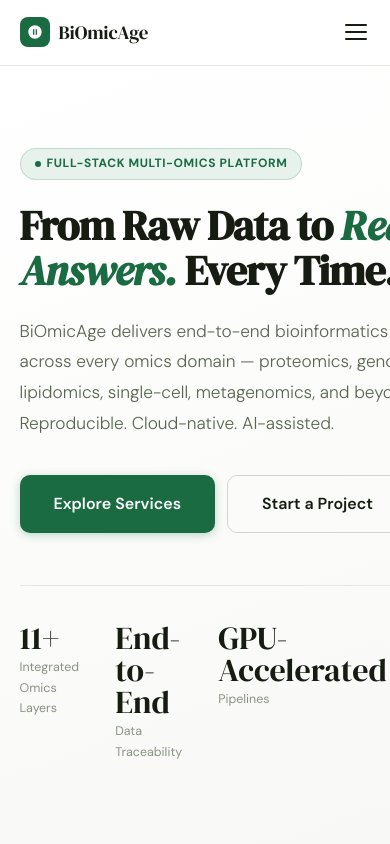
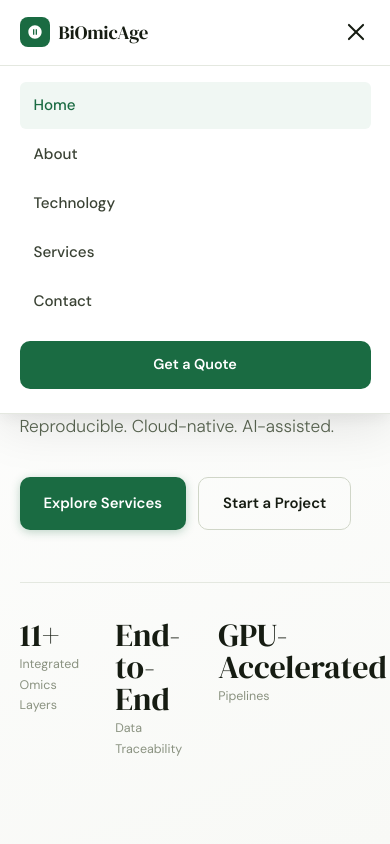
Before and after one commit to SMahadev-Omics/biomicage-website, a plain HTML site: page index.html in a window 390 px wide. Both pictures are taken after a click on the button "Menu". Shown: the top 844 px of the page. Drawn offline with nearby package versions, Linux system fonts and the light colour scheme.

Commit message:
Fix mobile responsiveness: working hamburger menu, shared JS, mobile nav dropdown

```diff
--- a/about.html
+++ b/about.html
@@ -145,9 +145,19 @@
       <li><a href="contact.html">Contact</a></li>
     </ul>
     <a href="contact.html" class="nav-cta">Get a Quote</a>
-    <button class="nav-hamburger"><span></span><span></span><span></span></button>
+    <button class="nav-hamburger" id="hamburger"><span></span><span></span><span></span></button>
   </div>
 </nav>
+<div class="nav-mobile-menu" id="navMobileMenu">
+  <ul>
+    <li><a href="index.html">Home</a></li>
+    <li><a href="about.html" class="active">About</a></li>
+    <li><a href="technology.html">Technology</a></li>
+    <li><a href="services.html">Services</a></li>
+    <li><a href="contact.html">Contact</a></li>
+  </ul>
+  <a href="contact.html" class="mob-cta">Get a Quote</a>
+</div>
 
 <!-- PAGE HERO -->
 <div class="page-hero">
@@ -291,9 +301,6 @@
     </div>
   </div>
 </footer>
-<script>
-  const nav = document.getElementById('nav');
-  window.addEventListener('scroll', () => nav.classList.toggle('scrolled', window.scrollY > 20));
-</script>
+<script src="assets/js/main.js"></script>
 </body>
 </html>
--- a/assets/css/shared.css
+++ b/assets/css/shared.css
@@ -305,6 +305,51 @@ a { text-decoration: none; color: inherit; }
 .d4 { animation-delay: 0.40s; }
 .d5 { animation-delay: 0.52s; }
 
+/* ══════════════════ MOBILE NAV MENU ══════════════════ */
+.nav-mobile-menu {
+  display: none;
+  position: fixed;
+  top: var(--nav-h);
+  left: 0; right: 0;
+  background: var(--white);
+  border-bottom: 1px solid var(--border);
+  box-shadow: var(--shadow-lg);
+  padding: 16px 5% 24px;
+  z-index: 199;
+  flex-direction: column;
+  gap: 4px;
+  animation: fadeIn 0.2s ease;
+}
+.nav-mobile-menu.open { display: flex; }
+.nav-mobile-menu ul { list-style: none; display: flex; flex-direction: column; gap: 2px; }
+.nav-mobile-menu ul a {
+  display: block; padding: 11px 14px;
+  border-radius: var(--radius-sm);
+  font-size: 0.95rem; font-weight: 500;
+  color: var(--ink-soft);
+  transition: color 0.2s, background 0.2s;
+}
+.nav-mobile-menu ul a:hover,
+.nav-mobile-menu ul a.active { color: var(--green); background: var(--green-pale); }
+.nav-mobile-menu .mob-cta {
+  margin-top: 12px;
+  display: block; text-align: center;
+  background: var(--green); color: white;
+  border-radius: var(--radius); padding: 12px;
+  font-size: 0.9rem; font-weight: 600;
+  transition: background 0.2s;
+}
+.nav-mobile-menu .mob-cta:hover { background: var(--green-mid); }
+
+/* Hamburger → X animation */
+.nav-hamburger span { transition: all 0.3s ease; }
+.nav-hamburger.open span:nth-child(1) { transform: translateY(7px) rotate(45deg); }
+.nav-hamburger.open span:nth-child(2) { opacity: 0; transform: scaleX(0); }
+.nav-hamburger.open span:nth-child(3) { transform: translateY(-7px) rotate(-45deg); }
+
+/* Prevent body scroll when menu open */
+body.menu-open { overflow: hidden; }
+
 /* ══════════════════ RESPONSIVE ══════════════════ */
 @media (max-width: 900px) {
   :root { --section-py: 60px; }
@@ -313,6 +358,11 @@ a { text-decoration: none; color: inherit; }
   .footer-grid { grid-template-columns: 1fr 1fr; gap: 32px; }
 }
 @media (max-width: 600px) {
+  :root { --section-py: 48px; }
   .footer-grid { grid-template-columns: 1fr; }
   .footer-bottom { flex-direction: column; align-items: flex-start; }
+  .section { padding: var(--section-py) 4%; }
+  .btn { padding: 11px 20px; font-size: 0.88rem; }
+  .btn-lg { padding: 13px 24px; font-size: 0.93rem; }
+  .section-title { font-size: clamp(1.6rem, 6vw, 2.2rem); }
 }
--- /dev/null
+++ b/assets/js/main.js
@@ -0,0 +1,45 @@
+/* ═══════════════════════════════════════════
+   BiOmicAge — Shared JavaScript
+   ═══════════════════════════════════════════ */
+
+document.addEventListener('DOMContentLoaded', () => {
+
+  /* ── NAV SCROLL EFFECT ── */
+  const nav = document.getElementById('nav');
+  if (nav) {
+    window.addEventListener('scroll', () => {
+      nav.classList.toggle('scrolled', window.scrollY > 20);
+    });
+  }
+
+  /* ── MOBILE HAMBURGER MENU ── */
+  const hamburger = document.querySelector('.nav-hamburger');
+  const mobileMenu = document.getElementById('navMobileMenu');
+
+  if (hamburger && mobileMenu) {
+    hamburger.addEventListener('click', () => {
+      hamburger.classList.toggle('open');
+      mobileMenu.classList.toggle('open');
+      document.body.classList.toggle('menu-open');
+    });
+
+    // Close menu when any link is clicked
+    mobileMenu.querySelectorAll('a').forEach(link => {
+      link.addEventListener('click', () => {
+        hamburger.classList.remove('open');
+        mobileMenu.classList.remove('open');
+        document.body.classList.remove('menu-open');
+      });
+    });
+
+    // Close menu on outside click
+    document.addEventListener('click', (e) => {
+      if (!nav.contains(e.target) && !mobileMenu.contains(e.target)) {
+        hamburger.classList.remove('open');
+        mobileMenu.classList.remove('open');
+        document.body.classList.remove('menu-open');
+      }
+    });
+  }
+
+});
--- a/index.html
+++ b/index.html
@@ -244,11 +244,21 @@
       <li><a href="contact.html">Contact</a></li>
     </ul>
     <a href="contact.html" class="nav-cta">Get a Quote</a>
-    <button class="nav-hamburger" aria-label="Menu">
+    <button class="nav-hamburger" id="hamburger" aria-label="Menu">
       <span></span><span></span><span></span>
     </button>
   </div>
 </nav>
+<div class="nav-mobile-menu" id="navMobileMenu">
+  <ul>
+    <li><a href="index.html" class="active">Home</a></li>
+    <li><a href="about.html">About</a></li>
+    <li><a href="technology.html">Technology</a></li>
+    <li><a href="services.html">Services</a></li>
+    <li><a href="contact.html">Contact</a></li>
+  </ul>
+  <a href="contact.html" class="mob-cta">Get a Quote</a>
+</div>
 
 <!-- HERO -->
 <section style="background: linear-gradient(160deg, var(--white) 0%, var(--off-white) 100%);">
@@ -517,11 +527,6 @@
   </div>
 </footer>
 
-<script>
-  const nav = document.getElementById('nav');
-  window.addEventListener('scroll', () => {
-    nav.classList.toggle('scrolled', window.scrollY > 20);
-  });
-</script>
+<script src="assets/js/main.js"></script>
 </body>
 </html>
```
Also changed, not shown: contact.html (+12 -6 lines), files/index.html (+12 -8 lines), services.html (+12 -2 lines), technology.html (+12 -5 lines).
